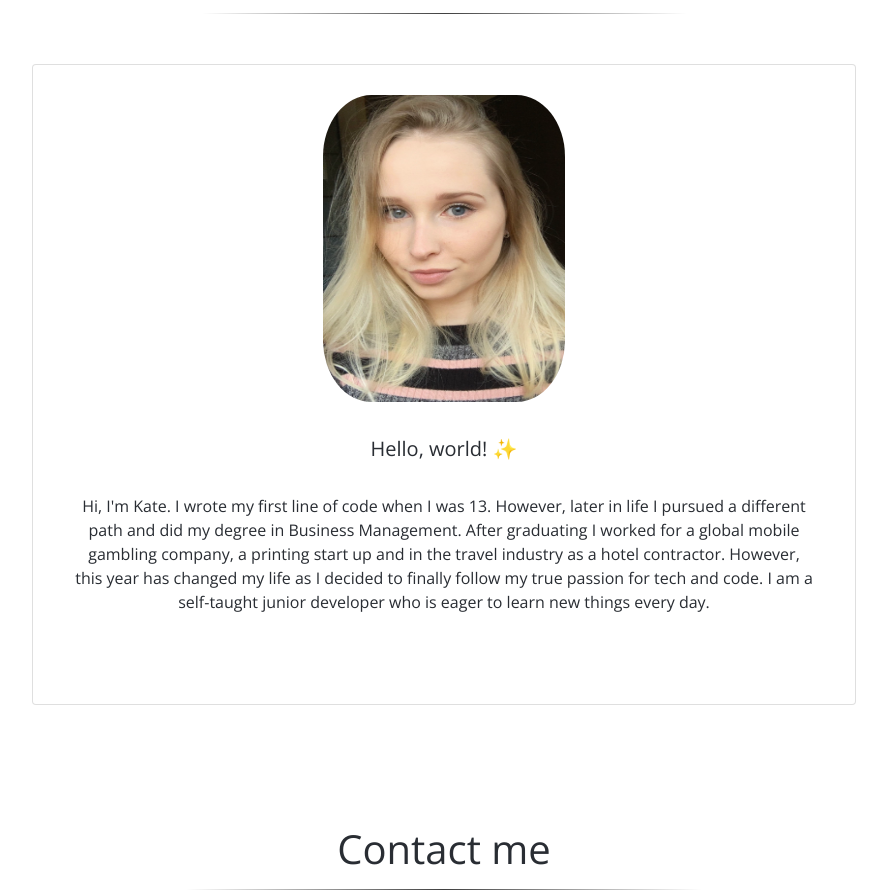
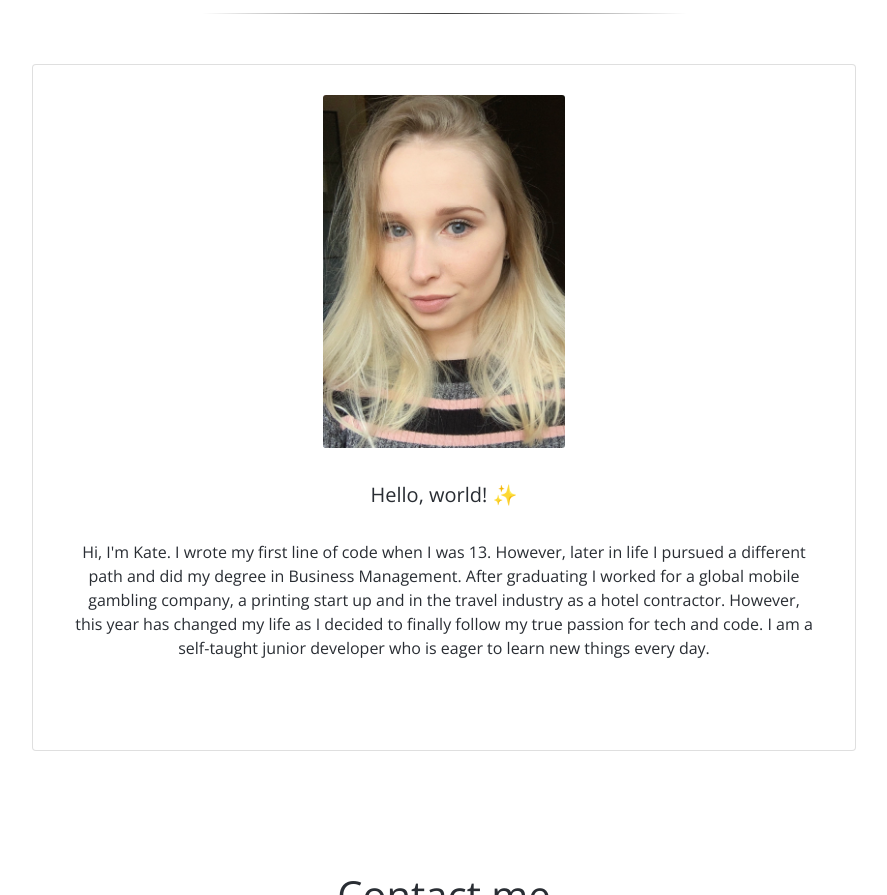
Before and after one commit to kate-gill/ekaterinagill, a plain HTML site: page index.html in a window 1280 px wide. Shown: the part 2706-3601 px from the top of the page, without its empty margins (196-1083 px from the left). Drawn offline with nearby package versions, Linux system fonts and the light colour scheme.

Commit message:
Update main.css

```diff
--- a/main.css
+++ b/main.css
@@ -125,9 +125,7 @@ button a:hover {
 
 #photo {
   margin-top: 10px;
-  height: 307px;
   width: 242px;
-  border-radius: 20%;
 }
 
 /* grid */
```
